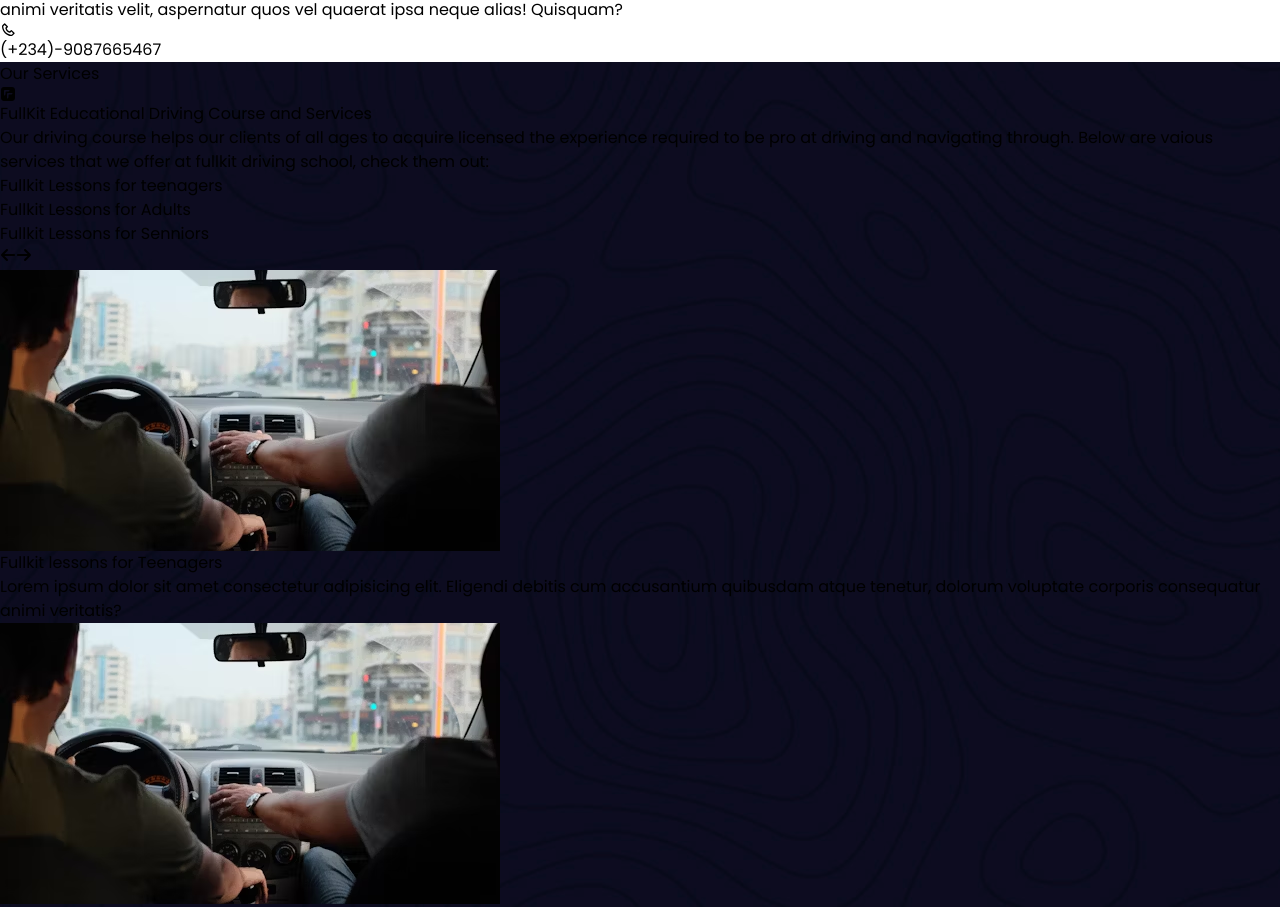
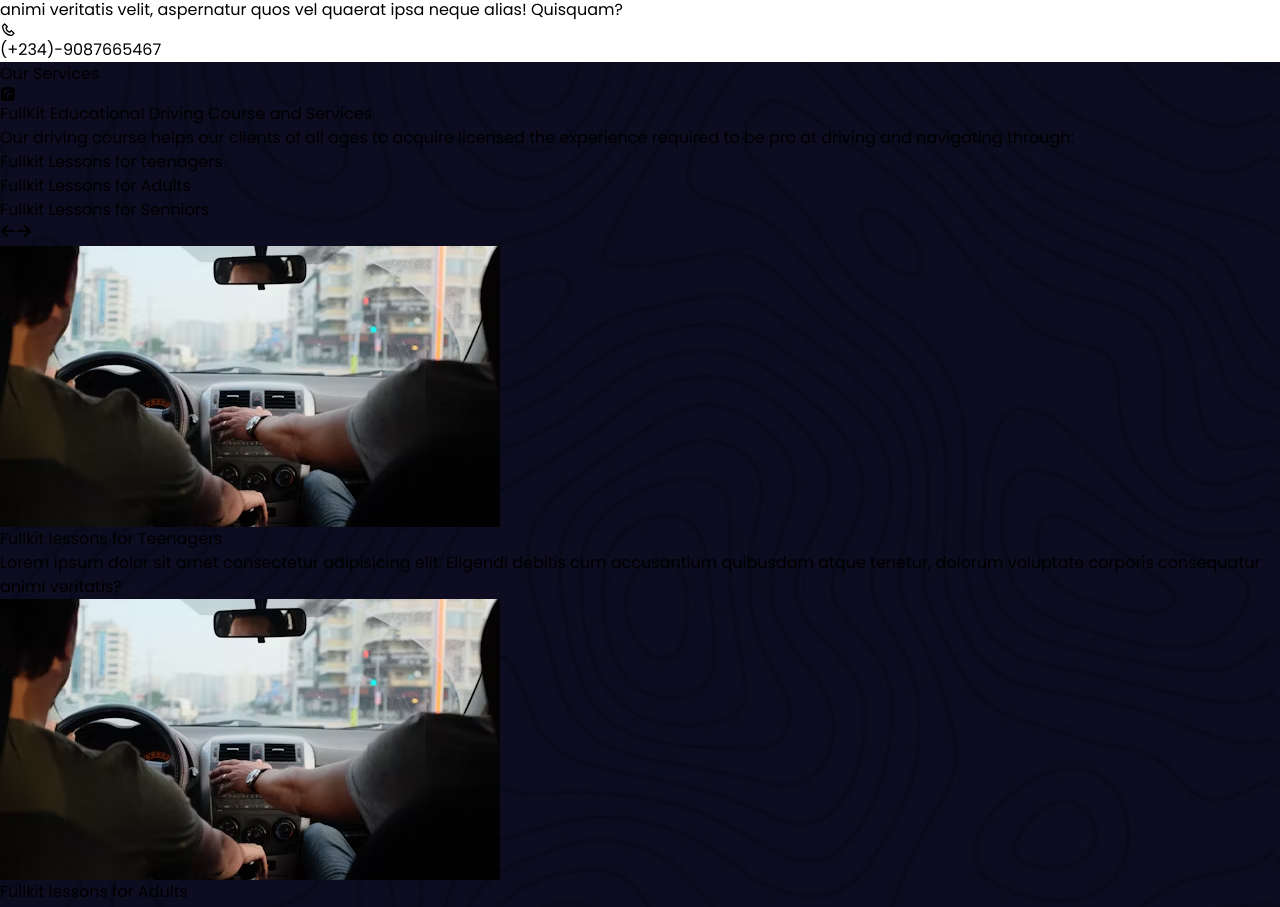
Before and after one commit to odinaka-dev/fullkit, a React (Vite) app: page / in a window 1280 px wide. Shown: the part 2016-2923 px from the top of the page. Built offline with nearby package versions, Linux system fonts and the light colour scheme.

Commit message:
final cammit

```diff
--- a/src/components/Header.tsx
+++ b/src/components/Header.tsx
@@ -9,7 +9,7 @@ const Header = () => {
   return (
     <nav>
       <div className="bg-blue-900 text-white py-4 px-8 flex justify-between items-center cursor-pointer">
-        <div className="flex items-center gap-12 font-light">
+        <div className="hidden md:flex items-center gap-12 font-light">
           <div className="flex items-center gap-2">
             <BiPhone />
             <p>(+234)-90-788-0987</p>
--- a/src/pages/Home.tsx
+++ b/src/pages/Home.tsx
@@ -50,7 +50,7 @@ const HomeBanner = () => {
     <section className="homebanner px-8 py-52 lg:px-[350px] text-white flex justify-center  items-center">
       <div data-aos="fade-up">
         <div className="text-center">
-          <h1 className="capitalize font-bold text-2xl sm:text-3xl md:text-5xl leading-[50px]">
+          <h1 className="capitalize font-bold text-3xl sm:text-3xl md:text-5xl leading-[40px] sm:leading-[50px]">
             Helping you to make yourself an expert driver
           </h1>
           <p className="py-4 text-balance">
@@ -269,21 +269,20 @@ const Services = () => {
         <div className="services">
           <div className="services_header">
             <div className="services_title grid grid-cols-1 md:grid-cols-2 items-center gap-84 mt-12">
-              <h1 className="text-3xl font-semibold tracking-wider capitalize text-balance text-center border-t-4 border-white py-6">
+              <h1 className="text-2xl md:text-3xl font-semibold tracking-wider capitalize text-balance text-center border-t-4 border-white py-6">
                 <p className="flex justify-center">
                   <FaRedRiver />
                 </p>
                 FullKit Educational Driving Course and Services
               </h1>
-              <p className="font-normal leading-7 text-balance text-center my-8">
+              <p className="font-normal leading-7 text-balance text-center my-3 md:my-8">
                 Our driving course helps our clients of all ages to acquire
                 licensed the experience required to be pro at driving and
-                navigating through. Below are vaious services that we offer at
-                fullkit driving school, check them out:
+                navigating through:
               </p>
             </div>
             <div className="services_contents my-4 flex items-center justify-between">
-              <div className="service_contents flex flex-col md:flex-row gap-8 items-center text-white">
+              <div className="service_contents hidden md:flex md:flex-row gap-8 items-center text-white">
                 <p className="">Fullkit Lessons for teenagers</p>
                 <p className="border-x border-white border-opacity-25 px-6">
                   Fullkit Lessons for Adults
```
